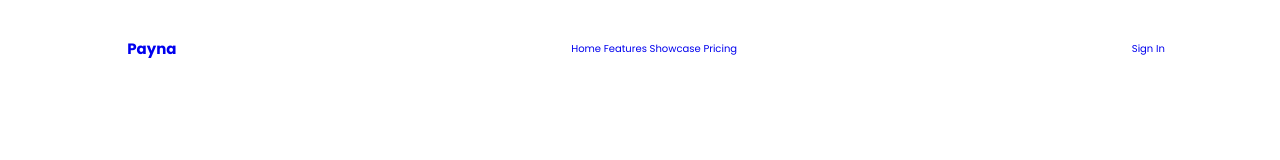
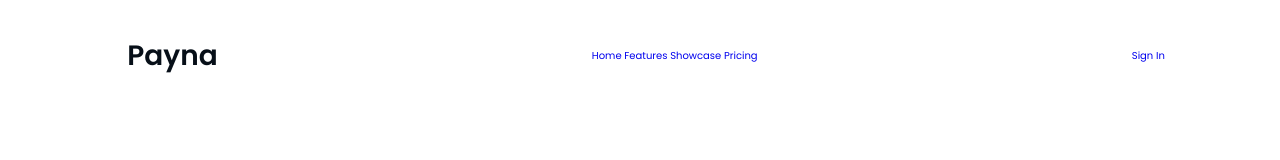
Before and after one commit to Nebenmor/Payna-Landing-Page, a plain HTML site: page index.html in a window 1280 px wide. Drawn offline with nearby package versions, Linux system fonts and the light colour scheme.

Commit message:
implement styles for logo text

```diff
--- a/css/style.css
+++ b/css/style.css
@@ -74,3 +74,9 @@ header .logo img {
     margin-right: 1.2rem;
 
 }
+
+header .logo h2 {
+    font-weight: 600;
+    font-size: 2.8rem;
+    color: var(--dark-gray);
+}
```
